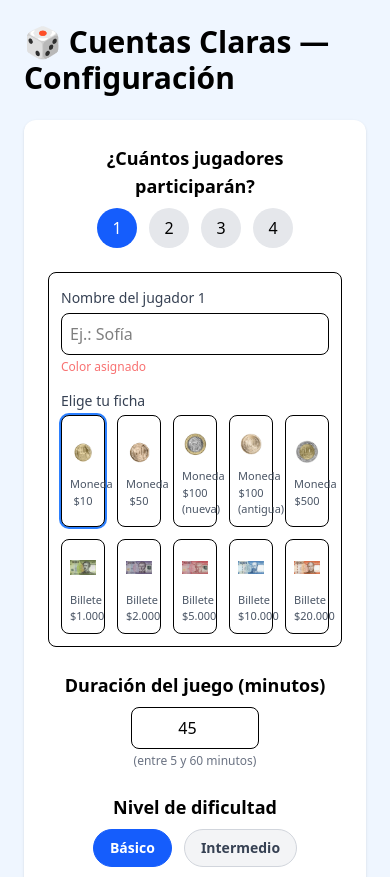
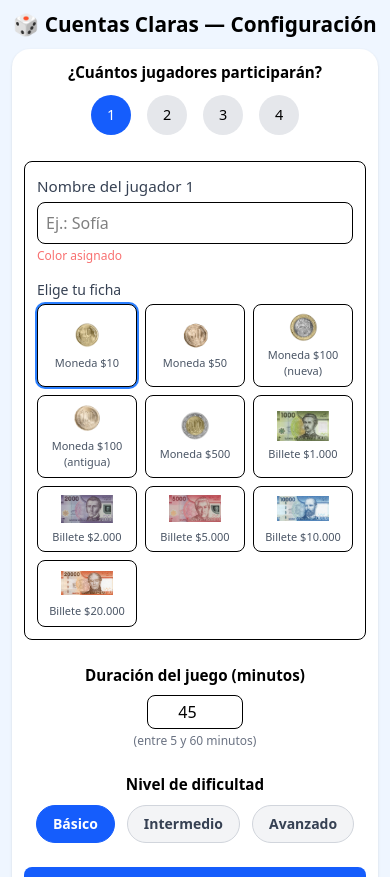
Before and after one commit to Catalina995/tea-board-game, a React (Vite) app: page / in a window 390 px wide. Shown: the top 877 px of the page. Built offline with nearby package versions, Linux system fonts and the light colour scheme.

Commit message:
ajustes responsive en celular

```diff
--- a/src/index.css
+++ b/src/index.css
@@ -64,3 +64,82 @@
 .animate-spin-slow {
   animation: spin-slow 0.6s linear 1;
 }
+
+/* =========================================
+   AJUSTES SOLO PARA CELULAR
+   ========================================= */
+@media (max-width: 480px) {
+  /* Ajuste general de padding en pantallas pequeñas */
+  .min-h-screen {
+    padding: 12px !important;
+  }
+
+  /* ---------- GAME SCREEN ---------- */
+
+  /* Tablero un poco más pequeño en celular */
+  .board-wrapper {
+    transform: scale(0.82);
+    transform-origin: top center;
+  }
+
+  /* Dado 3D más pequeño */
+  .dice {
+    width: 80px;
+    height: 80px;
+  }
+
+  /* ---------- SETUP SCREEN ---------- */
+
+  /* Contenedor raíz de la pantalla de configuración */
+  .setup-root {
+    justify-content: flex-start;
+    padding-top: 24px;
+    padding-bottom: 24px;
+  }
+
+  .setup-root h1 {
+    font-size: 1.3rem;
+    text-align: center;
+    margin-bottom: 12px;
+  }
+
+  /* Tarjeta de configuración */
+  .setup-card {
+    padding: 12px;
+    border-radius: 18px;
+  }
+
+  .setup-card label {
+    font-size: 0.95rem;
+  }
+
+  /* Botones 1–4 (cantidad de jugadores) más compactos */
+  .player-count button {
+    width: 40px;
+    height: 40px;
+    font-size: 0.9rem;
+    margin: 2px;
+  }
+
+  /* Grilla de fichas: 3 columnas en celular */
+  .token-grid-setup {
+    grid-template-columns: repeat(3, minmax(0, 1fr));
+    gap: 8px;
+  }
+
+  .token-grid-setup img {
+    width: 52px;
+    height: 32px;
+  }
+
+  .token-grid-setup button {
+    padding: 6px;
+  }
+
+  /* Input de duración del juego más pequeño y proporcional */
+  .duration-input {
+    width: 96px;
+    font-size: 1rem;
+    padding: 4px 6px;
+  }
+}
--- a/src/screens/GameScreen.tsx
+++ b/src/screens/GameScreen.tsx
@@ -184,6 +184,7 @@ export default function GameScreen({
 
   // turno
   const [turn, setTurn] = useState(0);
+
   // misión/estado de juego
   const [active, setActive] = useState<ColorKey | null>(null);
   const [mission, setMission] = useState<Mission | null>(null);
@@ -435,7 +436,7 @@ export default function GameScreen({
       </div>
 
       {/* Tablero */}
-      <div className="relative w-full max-w-4xl aspect-square mx-auto">
+      <div className="relative w-full max-w-4xl aspect-square mx-auto board-wrapper">
         <Board active={active} pawns={pawns} />
         <TimerHUD remainingSec={timeLeft} totalSec={durationMin * 60} />
       </div>
--- a/src/screens/SetupScreen.tsx
+++ b/src/screens/SetupScreen.tsx
@@ -1,11 +1,9 @@
 // src/screens/SetupScreen.tsx
 import { useEffect, useState } from "react";
-import type { SetupPayload, PlayerSetup } from "../App"; // solo tipos para ayuda
+import type { SetupPayload, PlayerSetup } from "../App";
 
-// Colores de ficha/identificación por jugador (máx. 4)
-const COLORS = ["#f87171", "#60a5fa", "#34d399", "#fbbf24"]; // rojo, azul, verde, amarillo
+const COLORS = ["#f87171", "#60a5fa", "#34d399", "#fbbf24"];
 
-// Opciones de fichas (monedas/billetes) usando tus carpetas /public/img/monedas y /public/img/billetes
 const TOKEN_OPTIONS: { id: string; label: string; src: string }[] = [
   { id: "m10", label: "Moneda $10", src: "/img/monedas/10.png" },
   { id: "m50", label: "Moneda $50", src: "/img/monedas/50.png" },
@@ -19,7 +17,9 @@ const TOKEN_OPTIONS: { id: string; label: string; src: string }[] = [
   { id: "b20000", label: "Billete $20.000", src: "/img/billetes/20000.jpg" },
 ];
 
-// Selector visual de ficha (token)
+// ---------------------------------------------
+// SELECTOR DE FICHAS
+// ---------------------------------------------
 function TokenPicker({
   value,
   onChange,
@@ -28,7 +28,7 @@ function TokenPicker({
   onChange: (val: string) => void;
 }) {
   return (
-    <div className="grid grid-cols-5 gap-3">
+    <div className="grid grid-cols-5 gap-3 token-grid-setup">
       {TOKEN_OPTIONS.map((t) => {
         const selected = value === t.src;
         return (
@@ -57,82 +57,70 @@ function TokenPicker({
   );
 }
 
+// ---------------------------------------------
+// SETUP SCREEN (PANTALLA DE CONFIGURACIÓN)
+// ---------------------------------------------
 export default function SetupScreen({
   onStart,
 }: {
   onStart: (payload: SetupPayload) => void;
 }) {
-  // cantidad de jugadores (ahora 1–4)
+
   const [count, setCount] = useState(1);
-
-  // nombres y fichas elegidas (arrays sincronizados con `count`)
   const [names, setNames] = useState<string[]>([""]);
   const [tokens, setTokens] = useState<string[]>([TOKEN_OPTIONS[0].src]);
-
-  // minutos (se mantiene; editable)
   const [minutes, setMinutes] = useState(45);
 
-  // 🔹 Nivel de dificultad
   const [difficulty, setDifficulty] = useState<
     "basico" | "intermedio" | "avanzado"
   >("basico");
 
-  // Cuando cambia la cantidad de jugadores, ajustamos longitudes
+  // --- Sincroniza nombres y fichas con la cantidad ---
   useEffect(() => {
     setNames((prev) => {
       const next = [...prev];
       next.length = count;
-      for (let i = 0; i < count; i++) if (next[i] == null) next[i] = "";
+      for (let i = 0; i < count; i++) if (!next[i]) next[i] = "";
       return next;
     });
+
     setTokens((prev) => {
       const next = [...prev];
       next.length = count;
       for (let i = 0; i < count; i++)
-        if (next[i] == null)
-          next[i] = TOKEN_OPTIONS[i % TOKEN_OPTIONS.length].src;
+        if (!next[i]) next[i] = TOKEN_OPTIONS[i % TOKEN_OPTIONS.length].src;
       return next;
     });
   }, [count]);
-
-  function handleNameChange(i: number, value: string) {
-    const updated = [...names];
-    updated[i] = value;
-    setNames(updated);
-  }
-
-  function handleTokenChange(i: number, value: string) {
-    const updated = [...tokens];
-    updated[i] = value;
-    setTokens(updated);
-  }
 
   function handleStart() {
     const players: PlayerSetup[] = Array.from({ length: count }).map((_, i) => ({
       id: i + 1,
       name: (names[i] || "").trim() || `Jugador ${i + 1}`,
       color: COLORS[i],
-      avatar: tokens[i] || TOKEN_OPTIONS[i % TOKEN_OPTIONS.length].src,
+      avatar: tokens[i],
     }));
 
     onStart({
       players,
       durationMin: Math.min(60, Math.max(5, Number(minutes) || 45)),
-      difficulty, // 👈 se envía el nivel elegido
+      difficulty,
     });
   }
 
   return (
-    <div className="min-h-screen flex flex-col items-center justify-center bg-blue-50 p-6">
+    <div className="min-h-screen flex flex-col items-center justify-center bg-blue-50 p-6 setup-root">
       <h1 className="text-3xl font-bold mb-6">🎲 Cuentas Claras — Configuración</h1>
 
-      <div className="bg-white rounded-xl shadow p-6 w-full max-w-3xl space-y-6">
+      <div className="bg-white rounded-xl shadow p-6 w-full max-w-3xl space-y-6 setup-card">
+
         {/* Cantidad de jugadores */}
         <div>
           <label className="block text-lg font-semibold mb-2 text-center">
             ¿Cuántos jugadores participarán?
           </label>
-          <div className="flex justify-center gap-3">
+
+          <div className="flex justify-center gap-3 player-count">
             {[1, 2, 3, 4].map((n) => (
               <button
                 key={n}
@@ -150,7 +138,7 @@ export default function SetupScreen({
           </div>
         </div>
 
-        {/* Fila de jugadores: nombre + ficha */}
+        {/* Datos de jugadores */}
         <div className="space-y-6">
           {Array.from({ length: count }).map((_, i) => (
             <div
@@ -163,28 +151,38 @@ export default function SetupScreen({
                 </label>
                 <input
                   value={names[i] || ""}
-                  onChange={(e) => handleNameChange(i, e.target.value)}
+                  onChange={(e) =>
+                    setNames((prev) =>
+                      prev.map((x, idx) => (idx === i ? e.target.value : x))
+                    )
+                  }
                   className="w-full border rounded-lg p-2 mt-1"
-                  placeholder={`Ej.: Sofía`}
+                  placeholder="Ej.: Sofía"
                 />
                 <div
                   className="text-xs mt-1"
                   style={{ color: COLORS[i] }}
-                >{`Color asignado`}</div>
+                >
+                  Color asignado
+                </div>
               </div>
 
               <div className="md:col-span-2">
                 <div className="text-sm text-gray-700 mb-1">Elige tu ficha</div>
                 <TokenPicker
                   value={tokens[i]}
-                  onChange={(val) => handleTokenChange(i, val)}
+                  onChange={(val) =>
+                    setTokens((prev) =>
+                      prev.map((x, idx) => (idx === i ? val : x))
+                    )
+                  }
                 />
               </div>
             </div>
           ))}
         </div>
 
-        {/* Tiempo de juego */}
+        {/* Tiempo */}
         <div className="text-center">
           <label className="block text-lg font-semibold mb-2">
             Duración del juego (minutos)
@@ -195,12 +193,12 @@ export default function SetupScreen({
             max={60}
             value={minutes}
             onChange={(e) => setMinutes(Number(e.target.value))}
-            className="w-32 border rounded-lg p-2 text-center"
+            className="w-32 border rounded-lg p-2 text-center duration-input"
           />
           <div className="text-xs text-gray-500 mt-1">(entre 5 y 60 minutos)</div>
         </div>
 
-        {/* 🔹 Nivel de dificultad */}
+        {/* Dificultad */}
         <div className="text-center">
           <label className="block text-lg font-semibold mb-2">
             Nivel de dificultad
@@ -214,22 +212,16 @@ export default function SetupScreen({
               <button
                 key={opt.id}
                 type="button"
-                onClick={() =>
-                  setDifficulty(opt.id as "basico" | "intermedio" | "avanzado")
-                }
-                className={[
-                  "px-4 py-2 rounded-full text-sm font-semibold border",
+                onClick={() => setDifficulty(opt.id as any)}
+                className={`px-4 py-2 rounded-full text-sm font-semibold border ${
                   difficulty === opt.id
                     ? "bg-blue-600 text-white border-blue-600"
-                    : "bg-gray-100 text-gray-700 border-gray-300 hover:bg-gray-200",
-                ].join(" ")}
+                    : "bg-gray-100 text-gray-700 border-gray-300 hover:bg-gray-200"
+                }`}
               >
                 {opt.label}
               </button>
             ))}
-          </div>
-          <div className="text-xs text-gray-500 mt-1">
-            El nivel avanzado combina suma, resta y multiplicación.
           </div>
         </div>
 
```
